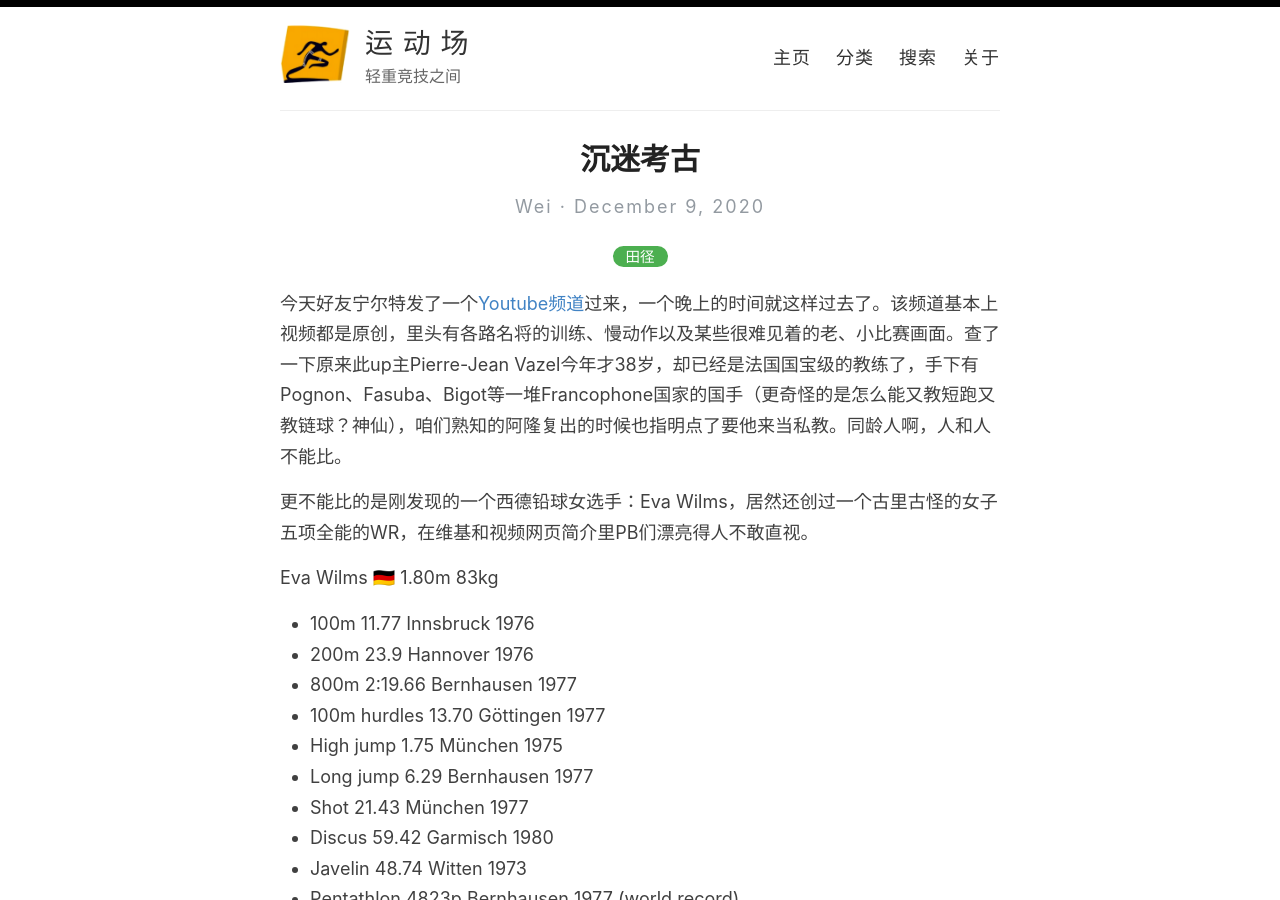
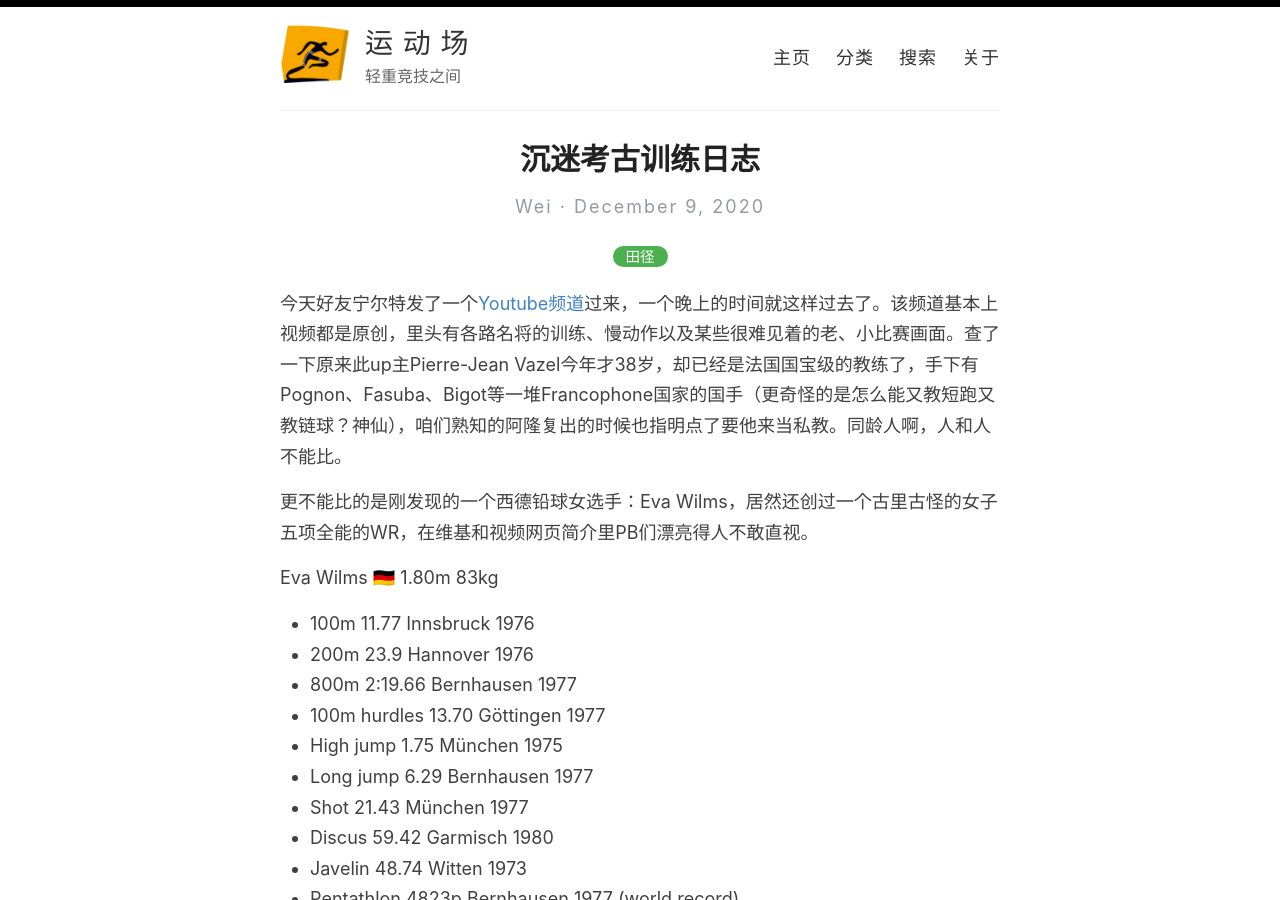
Before and after one commit to athletik/athletik.github.io, a Jekyll site: the page built from _posts/2020-12-9-沉迷考古.md, in a window 1280 px wide and 900 px high. Built offline with Jekyll 4.4.1, drawn with Linux system fonts in a browser that asks for light colours; comment, search, counter and statistics services are not loaded.

Commit message:
Update 2020-12-9-沉迷考古.md

```diff
--- a/_posts/2020-12-9-沉迷考古.md
+++ b/_posts/2020-12-9-沉迷考古.md
@@ -1,7 +1,7 @@
 ---
 layout: post
 categories: 田径
-title: 沉迷考古
+title: [沉迷考古, 训练日志]
 ---
 
 今天好友宁尔特发了一个[Youtube频道](https://www.youtube.com/channel/UCW3cK6PIbmZsmctRQ3lr0FQ)过来，一个晚上的时间就这样过去了。该频道基本上视频都是原创，里头有各路名将的训练、慢动作以及某些很难见着的老、小比赛画面。查了一下原来此up主Pierre-Jean Vazel今年才38岁，却已经是法国国宝级的教练了，手下有Pognon、Fasuba、Bigot等一堆Francophone国家的国手（更奇怪的是怎么能又教短跑又教链球？神仙），咱们熟知的阿隆复出的时候也指明点了要他来当私教。同龄人啊，人和人不能比。
```
